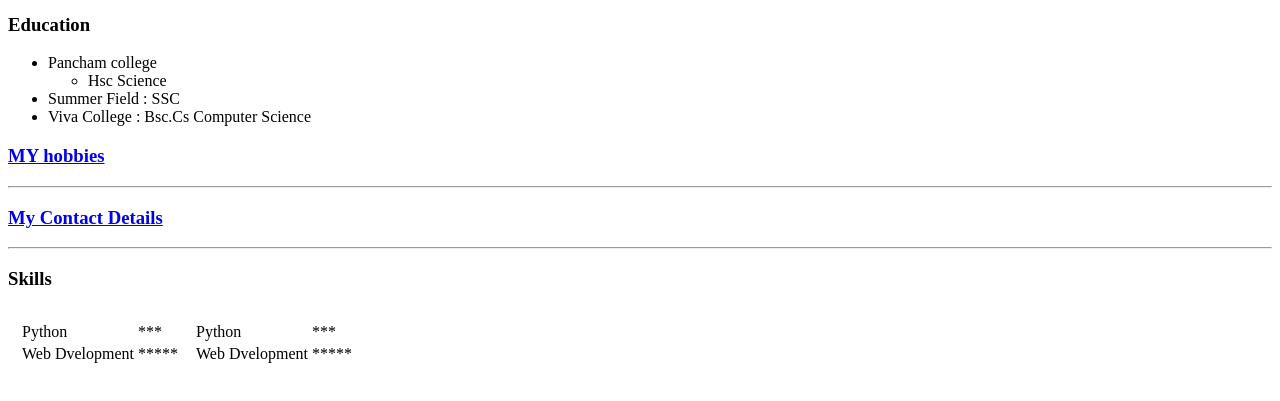
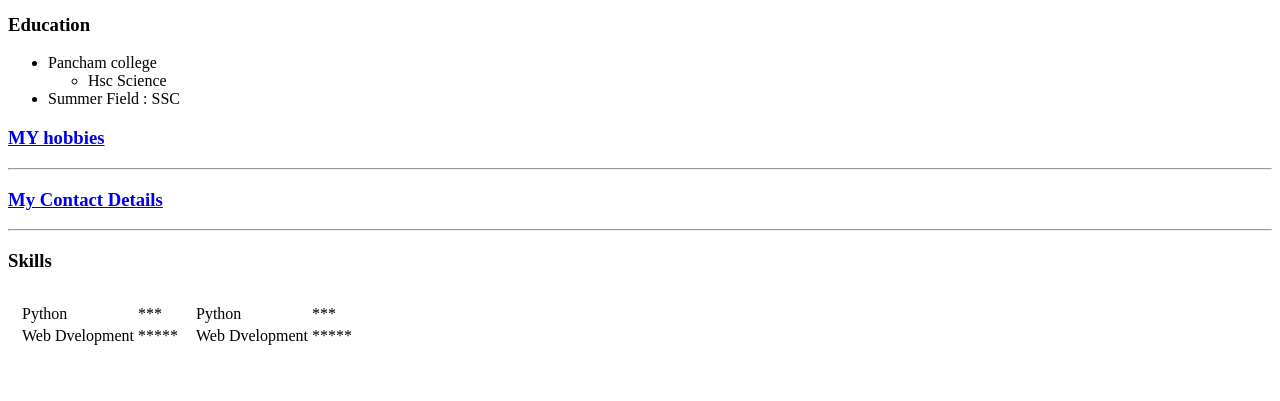
Before and after one commit to jaydodia/Cv, a plain HTML site: page index.html in a window 1280 px wide. Shown: the part 333-734 px from the top of the page. Drawn offline with Linux system fonts and the light colour scheme.

Commit message:
Update index.html

```diff
--- a/index.html
+++ b/index.html
@@ -25,7 +25,6 @@
             </ul>
         </li>
         <li>Summer Field : SSC </li>
-        <li>Viva College : Bsc.Cs Computer Science</li>
     </ul>
     <h3><a href="hobbies.html">MY hobbies</a></h3>
     <hr>
```
